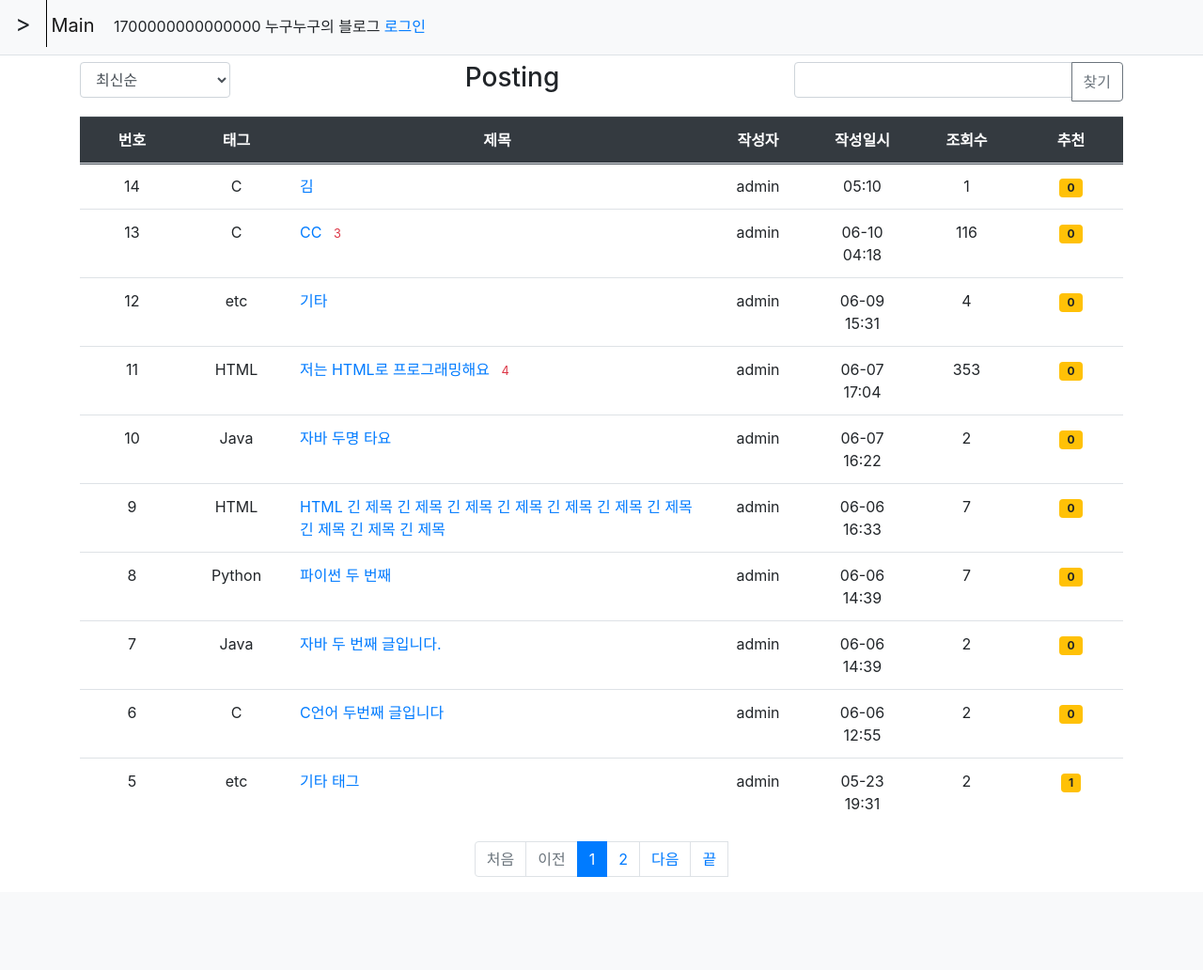
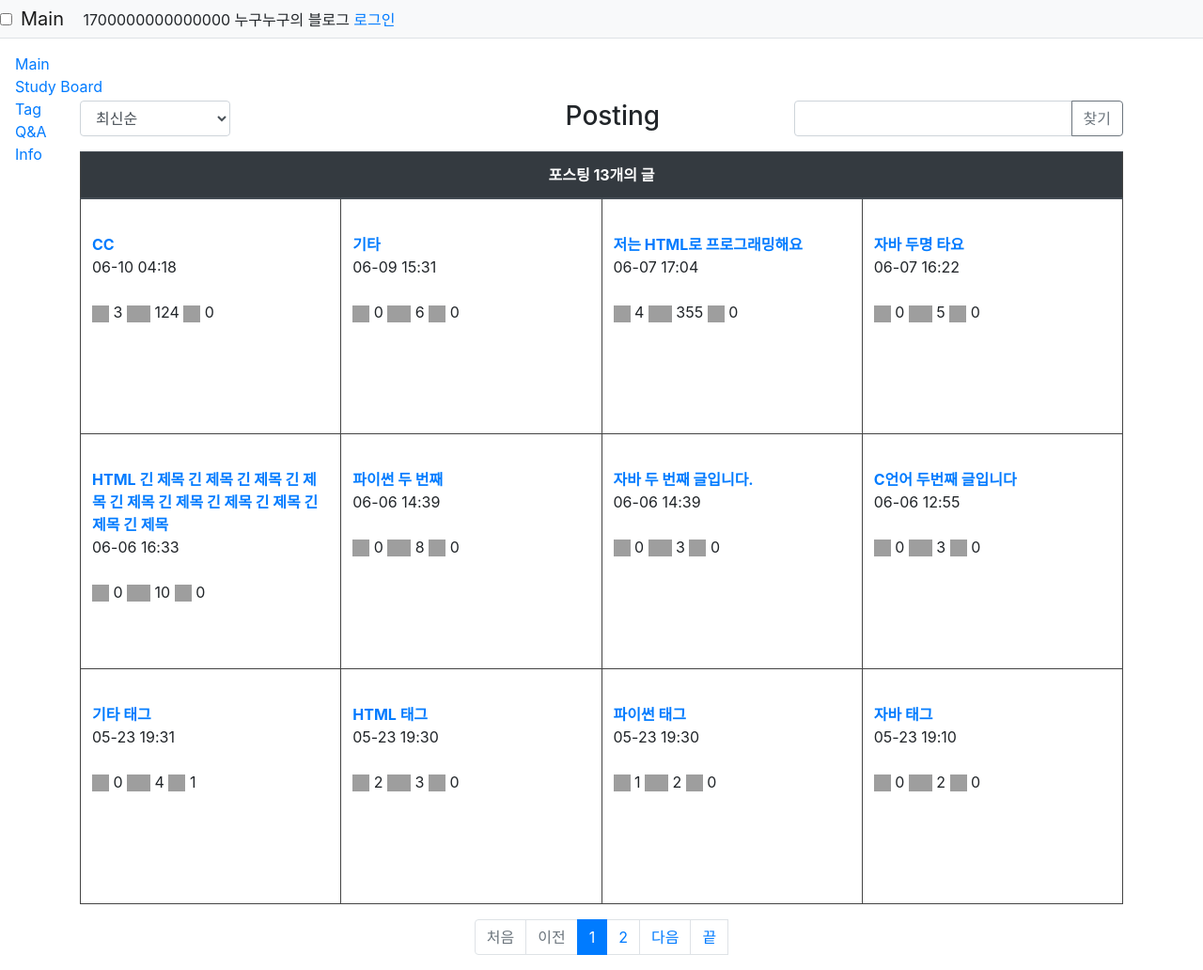
Before and after one commit to 2020xodn/DjangoBlog, a Django app: page /tabo/ in a window 1280 px wide. Shown: the whole page at 94% size. Before the commit the page ends 933 px from the top, so only its background shows below. Run offline with Django 3.2, Linux system fonts and the light colour scheme; data comes from the database, SQL or seed files in the repository; data that the repository does not hold is empty; some libraries are stand-ins or nearby versions; grey boxes are pictures that could not be loaded.

Commit message:
Posting 4*4 Layout

```diff
--- a/static/sidebar_style.css
+++ /dev/null
@@ -1,65 +0,0 @@
-.menubar_top{
-    position: fixed;
-    z-index:1;
-    width:100%;
-}
-
-.side_toggle_btn::before{
-    content: ">";
-    display: inline-block;
-    width:50px;
-    line-height:50px;
-    font-size:25px;
-    text-align:center;
-    border-right:1px solid #000;
-}
-
-.side_input:checked ~ .side_toggle_btn::before{
-    content: "<";
-}
-
-.side_toggle_btn{
-    font-size:30px;
-}
-
-.blind{
-    position:absolute;
-    top:0;
-    left:0;
-    width: 1px;
-    height : 1px;
-    margin : -1px;
-    overflow : hidden;
-    clip : rect(0, 0, 0, 0);
-}
-
-header{
-    border-bottom: 1px solid #000;
-}
-
-.side_input:checked ~ .side_list{
-    left:0;
-}
-
-.side_list{
-    position:absolute;
-    left:-180px;
-    top:50px;
-    bottom:0;
-    border-right:1px solid #000;
-    width:180px;
-    font-size: 24px;
-    transition: 0.3s ease-in;
-    background-color:grey;
-    z-index:1;
-}
-
-.side_link{
-    text-decoration: none;
-    display: block;
-    text-align: center;
-    padding: 30px 0;
-    border-bottom: 1px solid #000;
-
-    color:white;
-}
--- a/tabo/models.py
+++ b/tabo/models.py
@@ -23,9 +23,13 @@
 
 
 class Photo(models.Model):
-    post = models.ForeignKey(Posting, on_delete=models.CASCADE, null=True)
+    posting = models.ForeignKey(Posting, on_delete=models.CASCADE, null=True)
     image = models.ImageField(upload_to='images/', blank=True, null=True)
 
+
+class File(models.Model):
+    posting = models.ForeignKey(Posting, on_delete=models.CASCADE, null=True)
+    file = models.FileField(upload_to='files/', blank=True, null=True)
 
 
 class Comment_P(models.Model):  # 게시글의 댓글
--- a/tabo/templatetags/tabo_filter.py
+++ b/tabo/templatetags/tabo_filter.py
@@ -10,6 +10,11 @@
     return value - arg
 
 
+@register.filter
+def remainder(value, arg):
+    return value % arg
+
+
 @register.filter()
 def mark(value):
     extensions = ["nl2br", "fenced_code"]
--- a/tabo/views/base_views.py
+++ b/tabo/views/base_views.py
@@ -36,7 +36,7 @@
             Q(comment_p__author__username__icontains=kw) # 답변 글쓴이검색
         ).distinct()
 
-    paginator = Paginator(posting_list, 10)  # 페이지당 10개씩 보여주기
+    paginator = Paginator(posting_list, 12)  # 페이지당 10개씩 보여주기
     page_obj = paginator.get_page(page)
     today = timezone.now()
 
@@ -53,9 +53,15 @@
 
         commentNum.append(tmp)
 
-    posting_commentNum = [[page_obj[i], commentNum[i]] for i in range(len(page_obj))]
+    posting_commentNum_reImage = [
+        [page_obj[i], commentNum[i], page_obj[i].photo_set.all()[0]]
+        if len(page_obj[i].photo_set.all()) != 0 else [page_obj[i], commentNum[i], None]
+        for i in range(len(page_obj))
+    ]
 
-    context = {'posting_list': posting_commentNum, 'page': page, 'kw': kw, 'so': so, 'today': today, 'groupList': groupList, 'page': page_obj}
+
+    context = {'posting_list': posting_commentNum_reImage, 'page': page, 'kw': kw, 'so': so,
+               'today': today, 'groupList': groupList, 'page': page_obj, 'posting_num': len(posting_list), 'renderPostingNum': len(page_obj)}
     return render(request, 'tabo/posting_list.html', context)
 
 
--- a/tabo/views/co_comment_p_views.py
+++ b/tabo/views/co_comment_p_views.py
@@ -6,8 +6,7 @@
 from ..forms import Co_Comment_P_Form
 from ..models import Posting, Comment_P, Co_Comment_P
 
-from .commonMethod import canDelete
-
+from utils.commonMethod import canDelete
 
 @login_required(login_url='common:login')
 def co_comment_p_create(request, comment_p_id):
--- a/tabo/views/comment_p_views.py
+++ b/tabo/views/comment_p_views.py
@@ -6,7 +6,7 @@
 from ..forms import Comment_P_Form
 from ..models import Posting, Comment_P
 
-from .commonMethod import canDelete
+from utils.commonMethod import canDelete
 
 
 @login_required(login_url='common:login')
--- a/templates/tabo/posting_list.html
+++ b/templates/tabo/posting_list.html
@@ -1,5 +1,6 @@
 {% extends 'base.html' %}
 {% load tabo_filter %}
+{% load static %}
 {% block content %}
 <div class="container my-3">
     <!-- 검색, 정렬 기능 -->
@@ -13,7 +14,7 @@
 <!--                <option value="popular" {% if so == 'popular' %}selected{% endif %}>댓글순</option>-->
             </select>
         </div>
-        <h3>Posting</h3>
+        <h3 style="z-index=1; text-align:center; position:absolute; left:47%">Posting</h3>
         <div class="col-4 input-group">
             <input type="text" class="form-control kw" value="{{ kw|default_if_none:'' }}">
             <div class="input-group-append">
@@ -22,51 +23,79 @@
         </div>
     </div>
 
-    <table class="table">
+    <table class="table" style="border:1px solid #444444;">
         <thead>
         <tr class="thead-dark" style="text-align:center;">
-            <th style="width:10%">번호</th>
-            <th width="10%">태그</th>
-            <th width="40%">제목</th>
-            <th width="10%">작성자</th>
-            <th>작성일시</th>
-            <th width="10%">조회수</th>
-            <th width="10%">추천</th>
+            <th style="" colspan="4">포스팅 {{ posting_num }}개의 글</th>
         </tr>
         </thead>
-        <tbody>
+        <tr style="border:1px solid #444444;">
         {% if posting_list %}
-        <tr class="text-center" style="text-align:center;">
-            {% for posting, commentNum in posting_list %}
-            <tr style="text-align:center;">
-                <td>{{ page.paginator.count|sub:page.start_index|sub:forloop.counter0|add:1 }}</td>
-                <td>{{ posting.tag }} </td>
-                <td class="text-left">
-                    <a href="{% url 'tabo:detail' posting.id %}">{{ posting.subject }}</a>
-                    {% if commentNum > 0 %}
-                        <span class="text-danger small ml-2">{{ commentNum }}</span>
+            {% for posting, commentNum, reImage in posting_list %}
+                        <td height="250" width="250" style="border:1px solid #444444;">
+                            <div>
+                                <a href="{% url 'tabo:detail' posting.id %}"><img src="{{ reImage.image.url}}" width="200"></a><br>
+                                <b><a href="{% url 'tabo:detail' posting.id %}">{{ posting.subject }}</a></b><br>
+                                {% if posting.create_date.year == today.year and posting.create_date.month == today.month and posting.create_date.day == today.day %}
+                                    {{ posting.create_date|date:'H:i' }}
+                                {% elif posting.create_date.year == today.year %}
+                                    {{ posting.create_date|date:'m-d H:i' }}
+                                {% else %}
+                                    {{ posting.create_date|date:'Y-m-d H:i' }}
                                 {% endif %}
+                                <br><br>
+                                <img src="{% static '/images/comment.png' %}" width="18" height="18"> {{ commentNum }}
+                                <img src="{% static '/images/hits.png' %}" width="25" height="18"> {{ posting.hits }}
+                                <img src="{% static '/images/star.png' %}" width="18" height="18"> {{ posting.voter.all.count }}
+                            </div>
                         </td>
-                <td>{{ posting.author.username }}</td>
-                {% if posting.create_date.year == today.year and posting.create_date.month == today.month and posting.create_date.day == today.day %}
-                    <td>{{ posting.create_date|date:'H:i' }}</td>
-                {% elif posting.create_date.year == today.year %}
-                    <td>{{ posting.create_date|date:'m-d H:i' }}</td>
-                {% else %}
-                    <td>{{ posting.create_date|date:'Y-m-d H:i' }}</td>
+
+                        {% if forloop.counter|remainder:4 == 0%}
+                        </tr>
+                        <tr>
+                        {% endif%}
+
+            {% endfor %}
+
+            {% if renderPostingNum == 3 %}
+                        <td width="25%"></td>
+            {% elif renderPostingNum == 2 %}
+                        <td width="25%"></td><td width="25%"></td>
+            {% elif renderPostingNum == 1 %}
+                        <td width="25%"></td><td width="25%"></td><td width="25%"></td>
             {% endif %}
-                <td>{{ posting.hits }}</td>
-                <td><span class="badge badge-warning px-2 py-1">{{ posting.voter.all.count }}</span></td>
-            </tr>
-            {% endfor %}
                             </tr>
         {% else %}
             <tr>
                 <td colspan="3">게시글이 없습니다.</td>
             </tr>
         {% endif %}
-        </tbody>
+
     </table>
+<!--    <table class="table">-->
+<!--        <thead>-->
+<!--        <tr class="thead-dark" style="text-align:center;">-->
+<!--            <th style="width:10%">번호</th>-->
+<!--            <th width="10%">태그</th>-->
+<!--            <th width="40%">제목</th>-->
+<!--            <th width="10%">작성자</th>-->
+<!--            <th>작성일시</th>-->
+<!--            <th width="10%">조회수</th>-->
+<!--            <th width="10%">추천</th>-->
+<!--        </tr>-->
+<!--        </thead>-->
+<!--        <tbody>-->
+<!--        {% if posting_list %}-->
+<!--        <tr class="text-center" style="text-align:center;">-->
+
+<!--        </tr>-->
+<!--        {% else %}-->
+<!--        <tr>-->
+<!--            <td colspan="3">게시글이 없습니다.</td>-->
+<!--        </tr>-->
+<!--        {% endif %}-->
+<!--        </tbody>-->
+<!--    </table>-->
 
     <!-- 페이징처리 시작 -->
     <ul class="pagination justify-content-center">
```
Also changed, not shown: config/settings.py (+2 -7 lines), tabo/admin.py (+9 -2 lines), tabo/views/commonMethod.py (deleted, +0 -8 lines), tabo/views/posting_views.py (+16 -1 lines), templates/tabo/posting_detail.html (+15 -0 lines), templates/tabo/posting_form.html (+18 -3 lines), db.sqlite3. Lines whose indentation alone changed are shown as unchanged.
